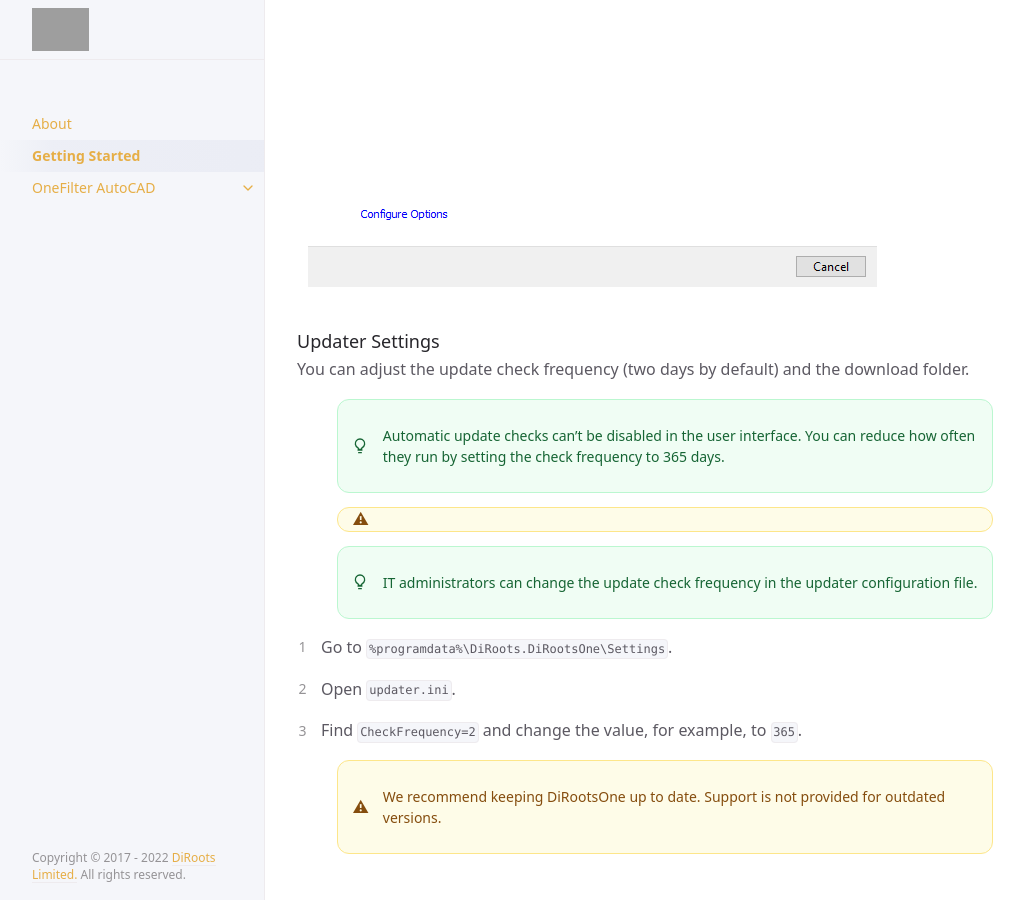
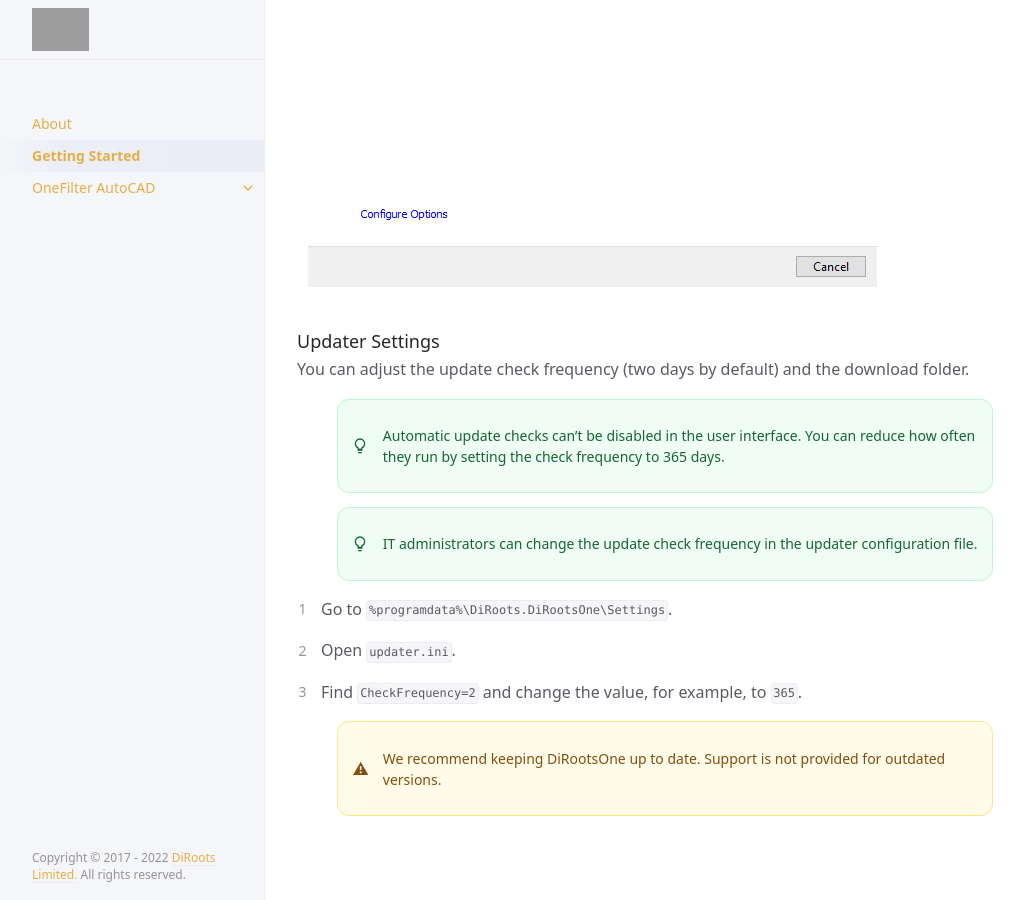
Before and after one commit to DiRoots-Limited/DiRootsOne.AutoCAD.Releases, a Jekyll site: the page built from DiRoots.One.AutoCAD.Releases/docs/getting-started.md, in a window 1280 px wide and 900 px high, scrolled down 4226 px. Shown: the whole window, without its empty margins (107-1131 px from the left). Built offline with Jekyll 4.4.1, drawn with Linux system fonts in a browser that asks for light colours.

Commit message:
docs: complete callout review fixes

```diff
--- a/DiRoots.One.AutoCAD.Releases/docs/getting-started.md
+++ b/DiRoots.One.AutoCAD.Releases/docs/getting-started.md
@@ -101,8 +101,6 @@ You can adjust the update check frequency (two days by default) and the download
 > Automatic update checks can't be disabled in the user interface. You can reduce how often they run by setting the check frequency to 365 days.
 {: .new }
 
->
-{: .warning }
 
 > IT administrators can change the update check frequency in the updater configuration file.
 {: .new }
```
